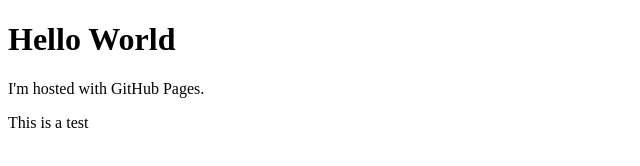
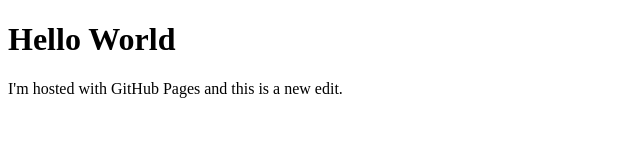
Before and after one commit to GearedGrid/GearedGrid.github.io, a plain HTML site: page index.html in a window 1280 px wide. Shown: the whole page, without its empty margins (0-640 px from the left). Drawn offline with Linux system fonts and the light colour scheme.

Commit message:
Testing update

```diff
--- a/index.html
+++ b/index.html
@@ -2,7 +2,6 @@
 <html>
 <body>
 <h1>Hello World</h1>
-<p>I'm hosted with GitHub Pages.</p>
-<p>This is a test</p>
+<p>I'm hosted with GitHub Pages and this is a new edit.</p>
 </body>
 </html>
```
